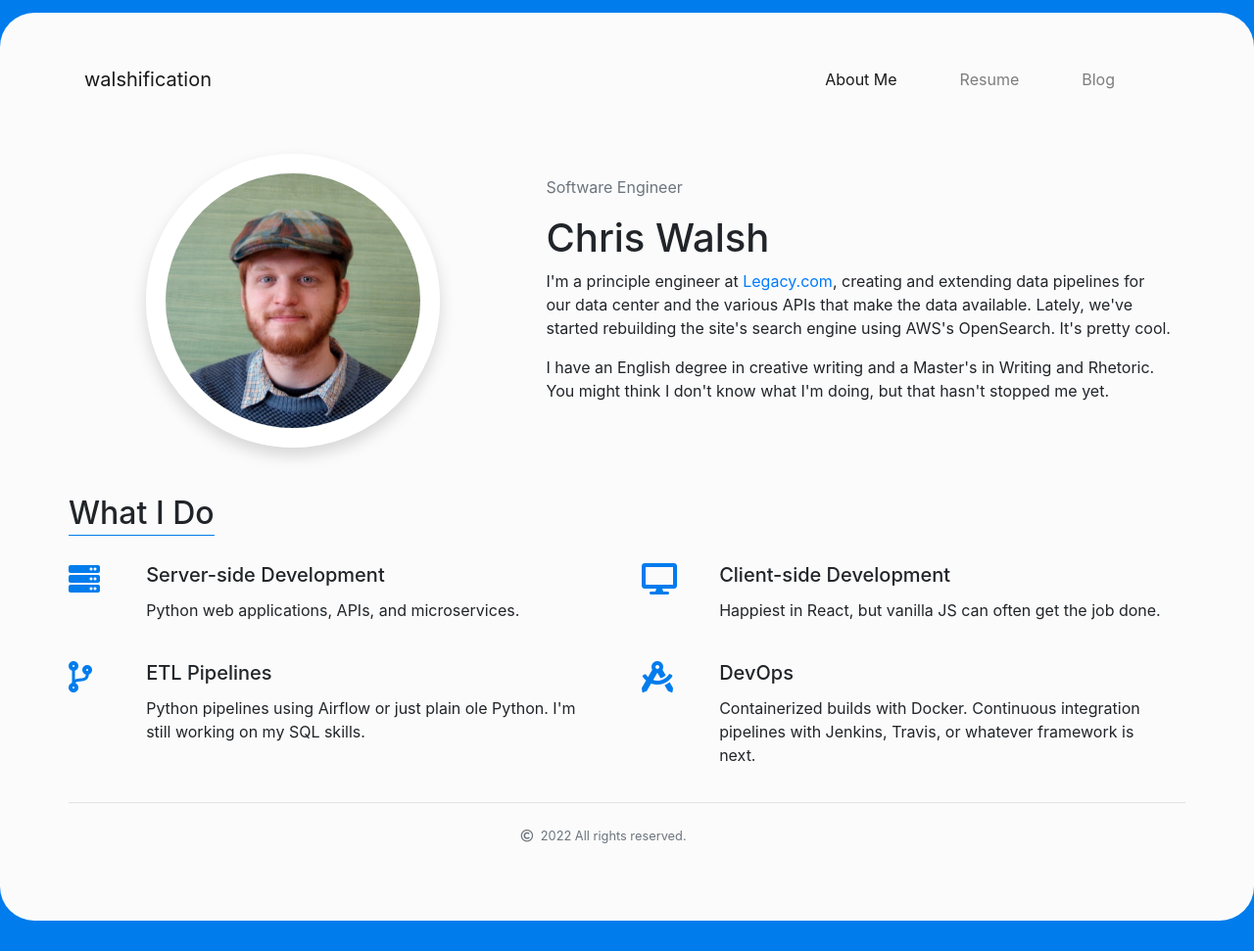
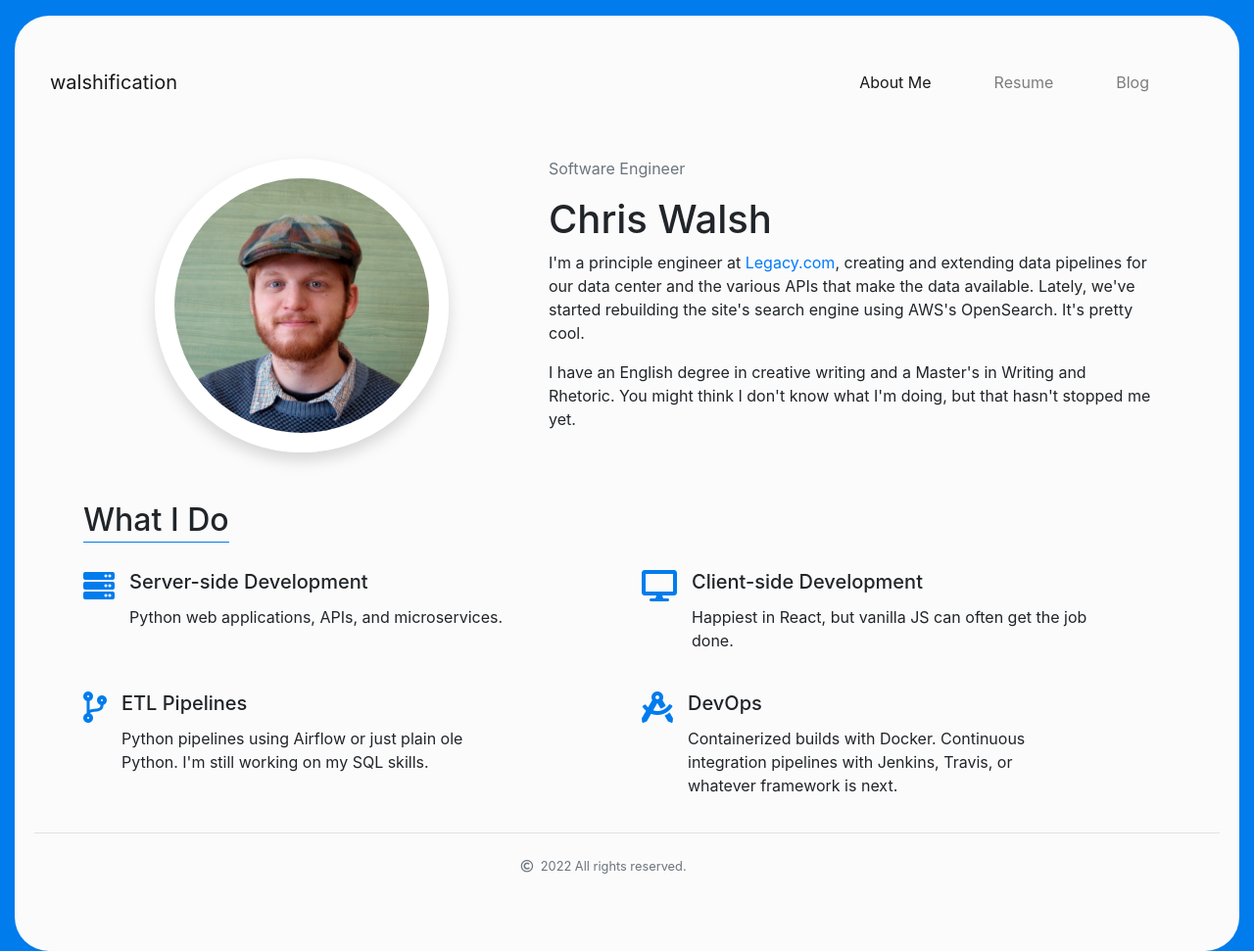
Before and after one commit to walshification/walshification.github.io, a Jekyll site: the page built from index.html, in a window 1280 px wide. Shown: the whole page at 98% size. Built offline with Jekyll 4.4.1, drawn with Linux system fonts in a browser that asks for light colours; nearby versions of some CDN libraries.

Commit message:
Make more responsive

```diff
--- a/assets/custom_css/landing.css
+++ b/assets/custom_css/landing.css
@@ -3,11 +3,11 @@
 }
 
 .frame {
-    margin: 1% auto;
+  /* margin: 1% auto; */
   background-color: #FBFBFB;
   border-radius: 35px;
   max-width: 1320px;
-    padding: 40px 70px 60px;
+  padding: 40px 20px 60px;
   /*margin-left: 3%;*/
   /*margin-right: 3%;*/
 }
--- a/index.html
+++ b/index.html
@@ -34,7 +34,8 @@
         <title>walshification</title>
     </head>
     <body>
-        <div class="frame">
+        <div class="container col-12 pt-3">
+            <div class="frame mx-auto">
                 <header class="header">
                     <nav class="navbar navbar-expand-lg navbar-light">
                         <a class="navbar-brand" href="#">walshification</a>
@@ -67,16 +68,14 @@
                         </div>
                     </nav>
                 </header>
-            <main>
+                <main class="container">
                     <div class="row align-items-center d-flex">
-                    <!-- <div class="row">
-                        <div class="row"> -->
-                            <div class="col-12 col-md-5 col-lg-5 d-flex justify-content-center pt-5">
-                                <!-- <div> -->
+                        <div class="col-12 col-lg-5 d-flex justify-content-center pt-5">
+                            <div>
                                 <img src="/assets/images/profile_square.png" id="portrait" class="shadow" />
-                                <!-- </div> -->
                             </div>
-                            <div class="col-12 col-md-7 col-lg-7 d-flex justify-content-center pt-5">
+                        </div>
+                        <div class="col-12 col-lg-7 d-flex justify-content-center pt-5">
                             <div>
                                 <p class="text-muted">Software Engineer</p>
                                 <h1 class="mt-1">Chris Walsh</h1>
@@ -108,8 +107,6 @@
                                 </div>
                             </div>
                         </div>
-                        <!-- </div>
-                    </div> -->
                     </div>
                     <div class="row">
                         <div class="col-12 mt-5">
@@ -117,14 +114,14 @@
                         </div>
                     </div>
                     <div class="row">
-                    <div class="col-sm-6 col-xs-12">
+                        <div class="col-12 col-md-6">
                             <div class="card border-0">
                                 <div class="card-body pl-0">
-                                <div class="row">
-                                    <div class="col-2">
+                                    <div class="row mx-auto">
+                                        <div>
                                             <p><i class="fa fa-server fa-2x skill-icons"></i></p>
                                         </div>
-                                    <div class="col-10 pl-0">
+                                        <div class="col-10">
                                             <h5 class="card-title">Server-side Development</h5>
                                             <p class="card-text">
                                                 Python web applications, APIs, and microservices.
@@ -134,14 +131,14 @@
                                 </div>
                             </div>
                         </div>
-                    <div class="col-sm-6 col-xs-12">
+                        <div class="col-12 col-md-6">
                             <div class="card border-0">
                                 <div class="card-body pl-0">
-                                <div class="row">
-                                    <div class="col-2">
+                                    <div class="row mx-auto">
+                                        <div>
                                             <p><i class="fa fa-desktop fa-2x skill-icons"></i></p>
                                         </div>
-                                    <div class="col-10 pl-0">
+                                        <div class="col-10">
                                             <h5 class="card-title">Client-side Development</h5>
                                             <p class="card-text">
                                                 Happiest in React, but vanilla JS can often get the job done.
@@ -151,14 +148,14 @@
                                 </div>
                             </div>
                         </div>
-                    <div class="col-sm-6 col-xs-12">
+                        <div class="col-12 col-md-6">
                             <div class="card border-0">
                                 <div class="card-body pl-0">
-                                <div class="row">
-                                    <div class="col-2">
+                                    <div class="row mx-auto">
+                                        <div>
                                             <p><i class="fas fa-code-branch fa-2x skill-icons"></i></p>
                                         </div>
-                                    <div class="col-10 pl-0">
+                                        <div class="col-10">
                                             <h5 class="card-title">ETL Pipelines</h5>
                                             <p class="card-text">
                                                 Python pipelines using Airflow or just plain ole Python.
@@ -169,14 +166,14 @@
                                 </div>
                             </div>
                         </div>
-                    <div class="col-sm-6 col-xs-12">
+                        <div class="col-12 col-md-6">
                             <div class="card border-0">
                                 <div class="card-body pl-0">
-                                <div class="row">
-                                    <div class="col-2">
+                                    <div class="row mx-auto">
+                                        <div>
                                             <p><i class="fas fa-drafting-compass fa-2x skill-icons"></i></p>
                                         </div>
-                                    <div class="col-10 pl-0">
+                                        <div class="col-10">
                                             <h5 class="card-title">DevOps</h5>
                                             <p class="card-text">
                                                 Containerized builds with Docker. Continuous integration pipelines with Jenkins,
@@ -199,6 +196,7 @@
                         </small>
                     </div>
                 </footer>
+            </div>
         </div><!-- frame -->
     </body>
 </html>
```
Lines whose indentation alone changed are shown as unchanged.
